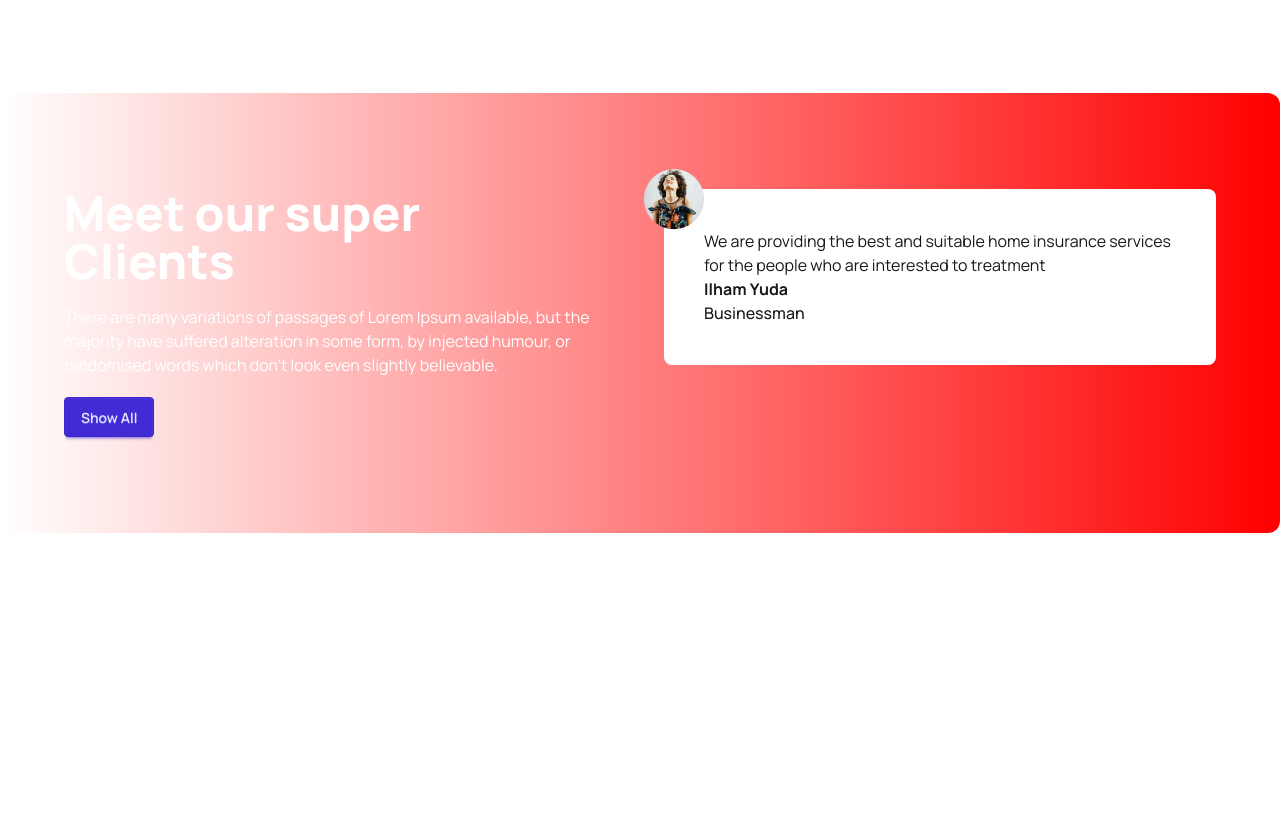
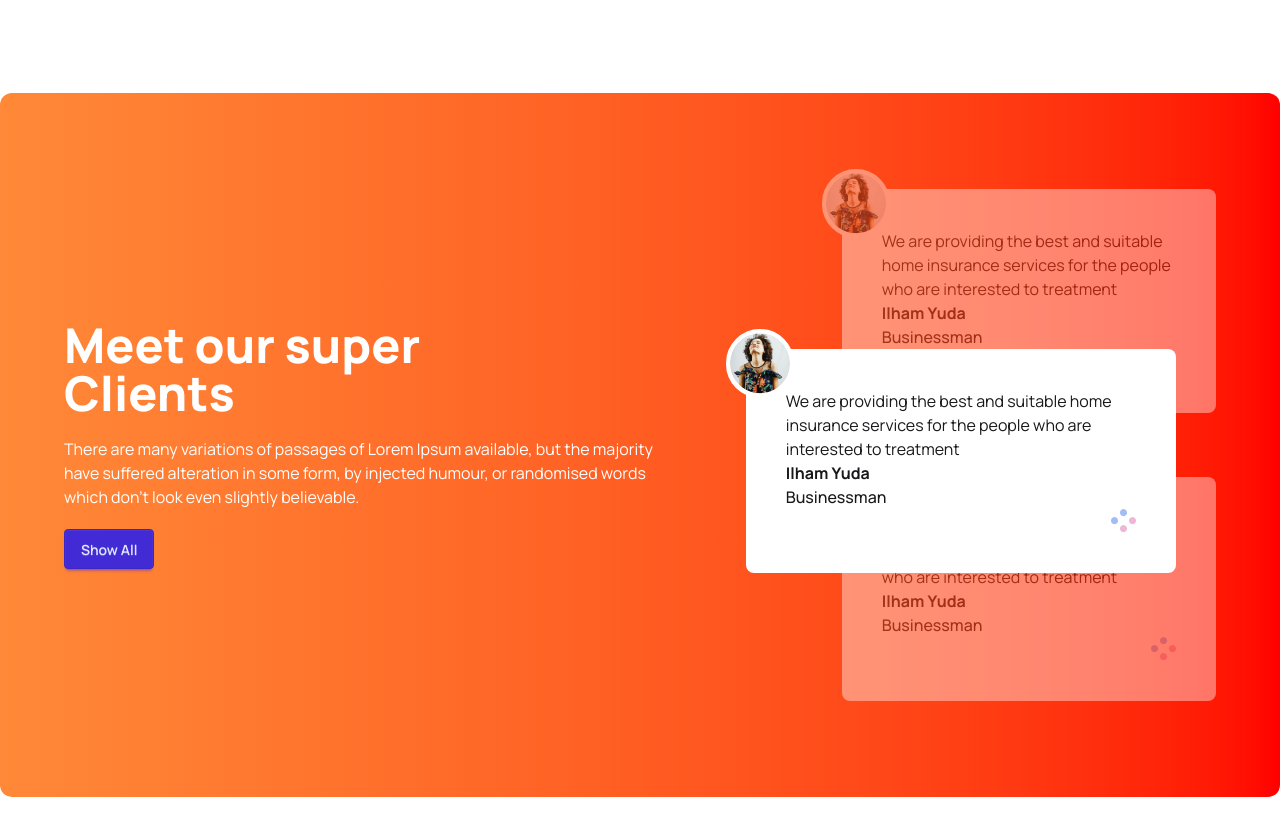
Before and after one commit to Occult09/tea-house-with-daisyUi, a plain HTML site: page index.html in a window 1280 px wide. Shown: the part 1746-2581 px from the top of the page. Before the commit the page ends 2375 px from the top, so only its background shows below. Drawn offline with nearby package versions, Linux system fonts and the light colour scheme.

Commit message:
completed clients review section

```diff
--- a/index.html
+++ b/index.html
@@ -145,24 +145,58 @@
         </section>
         <!-- super client section -->
         <section
-            class="my-24 flex gap-12 flex-col lg:flex-row rounded-xl  bg-linear-to-r from-[#FF89388] to-[#F00] px-16 py-24">
-            <div class="flex-1 space-y-5">
+            class="my-24 flex gap-12 flex-col lg:flex-row rounded-xl  bg-linear-to-r from-[#FF8938] to-[#F00] px-16 py-24">
+            <div class="flex lg:pr-28 items-center">
+                <div class="space-y-5">
                     <h3 class="text-5xl font-extrabold text-[white]">Meet our super
                         <br>
                         Clients
                     </h3>
-                <p class="text-[white]">There are many variations of passages of Lorem Ipsum available, but the majority
-                    have suffered alteration in some form, by injected humour, or randomised words which don't look even
+                    <p class="text-[white]">There are many variations of passages of Lorem Ipsum available, but the
+                        majority
+                        have suffered alteration in some form, by injected humour, or randomised words which don't look
+                        even
                         slightly believable. </p>
                     <button class="btn btn-primary">Show All</button>
                 </div>
-            <div class="flex-1">
-                <div class="p-10 rounded-lg bg-white relative">
-                    <img class="absolute -left-5 -top-5" src="images/client.png" alt="">
+            </div>
+            <!-- reviews container-->
+            <div class="relative">
+                <!-- next review -->
+                <div class="p-10 mb-16 opacity-40 rounded-lg bg-white relative z-10">
+                    <img class="absolute -left-5 -top-5 border-4 border-white rounded-full bg-white"
+                        src="images/client.png" alt="">
                     <p>We are providing the best and suitable home insurance services for the people who are interested
                         to treatment</p>
                     <h4 class="font-bold">Ilham Yuda</h4>
                     <p class="font-medium">Businessman</p>
+                    <div class="flex justify-end">
+                        <img src="images/circles.png" alt="">
+                    </div>
+                </div>
+                <!-- current review -->
+                <div class="p-10 rounded-lg bg-white absolute top-40 lg:-left-24 lg:w-[430px] z-20">
+                    <img class="absolute -left-5 -top-5 border-4 border-white rounded-full bg-white"
+                        src="images/client.png" alt="">
+                    <p>We are providing the best and suitable home insurance services for the people who are interested
+                        to treatment</p>
+                    <h4 class="font-bold">Ilham Yuda</h4>
+                    <p class="font-medium">Businessman</p>
+                    <div class="flex justify-end">
+                        <img src="images/circles.png" alt="">
+                    </div>
+                </div>
+                <!-- previous review -->
+                <div class="p-10 opacity-40 rounded-lg bg-white relative z-10">
+                    <img class="absolute -left-5 -top-5 border-4 border-white rounded-full bg-white"
+                        src="images/client.png" alt="">
+                    <p>We are providing the best and suitable home insurance services for the people who are interested
+                        to treatment</p>
+                    <h4 class="font-bold">Ilham Yuda</h4>
+                    <p class="font-medium">Businessman</p>
+                    <div class="flex justify-end">
+                        <img src="images/circles.png" alt="">
+                    </div>
                 </div>
             </div>
         </section>
```
Lines whose indentation alone changed are shown as unchanged.
